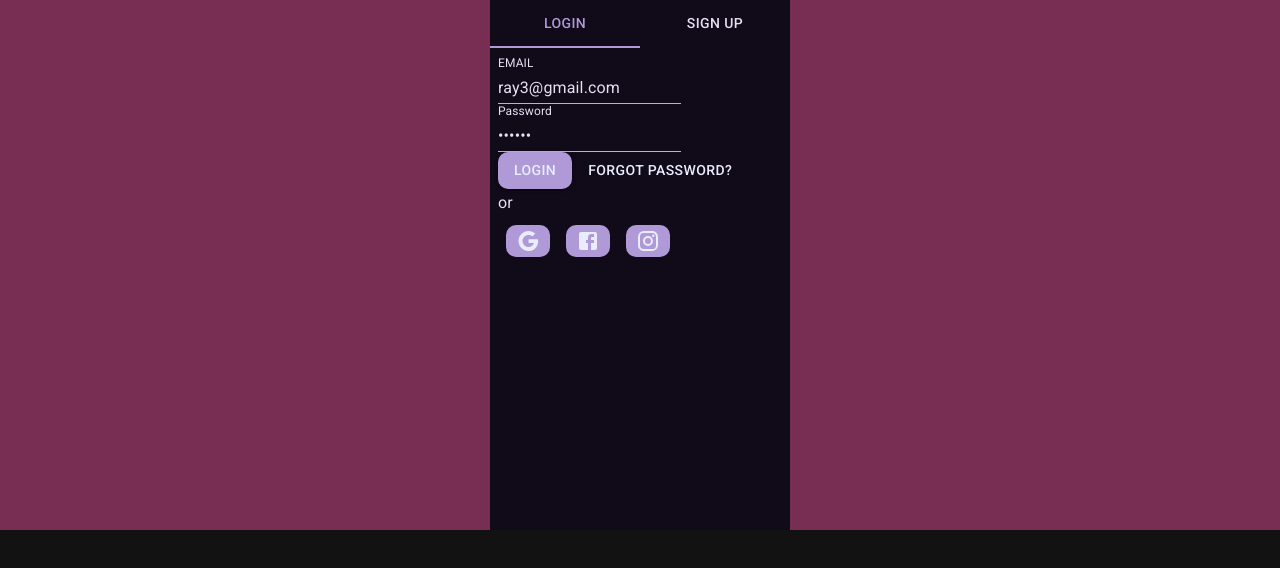
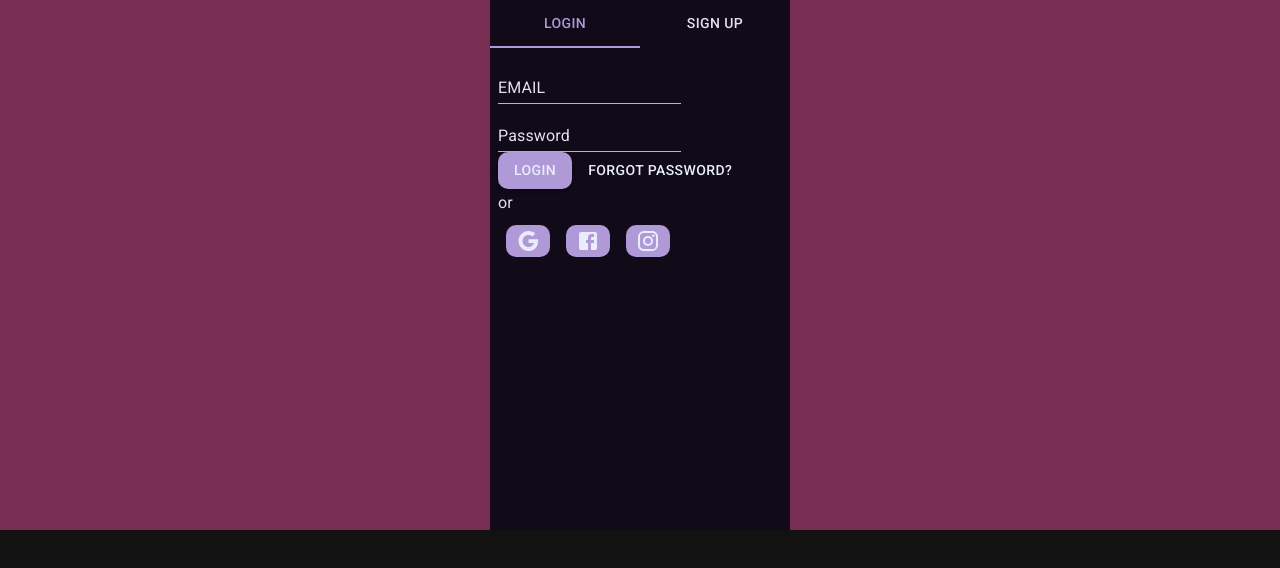
Before and after one commit to raiyanu/event-scheduler-pro, a Next.js app: page / in a window 1280 px wide. Shown: the top 568 px of the page. Built offline with nearby package versions, Linux system fonts and the light colour scheme; no server answers.

Commit message:
chore:  removed default value from forms

```diff
--- a/src/app/component/UserAuth.jsx
+++ b/src/app/component/UserAuth.jsx
@@ -122,8 +122,8 @@ const Login = memo(() => {
     );
     const formik = useFormik({
         initialValues: {
-            email: "ray3@gmail.com",
-            password: "ray123",
+            email: "",
+            password: "",
         },
         onSubmit: async (values) => {
             console.log(JSON.stringify(values, null, 2));
@@ -200,10 +200,10 @@ const SignUp = memo(() => {
     );
     const formik = useFormik({
         initialValues: {
-            email: "ray3@gmail.com",
-            password: "ray123",
-            confirmPassword: "ray123",
-            username: "ray",
+            email: "",
+            password: "",
+            confirmPassword: "",
+            username: "",
         },
         onSubmit: async (values) => {
             if (!(values.confirmPassword === values.password)) {
```
